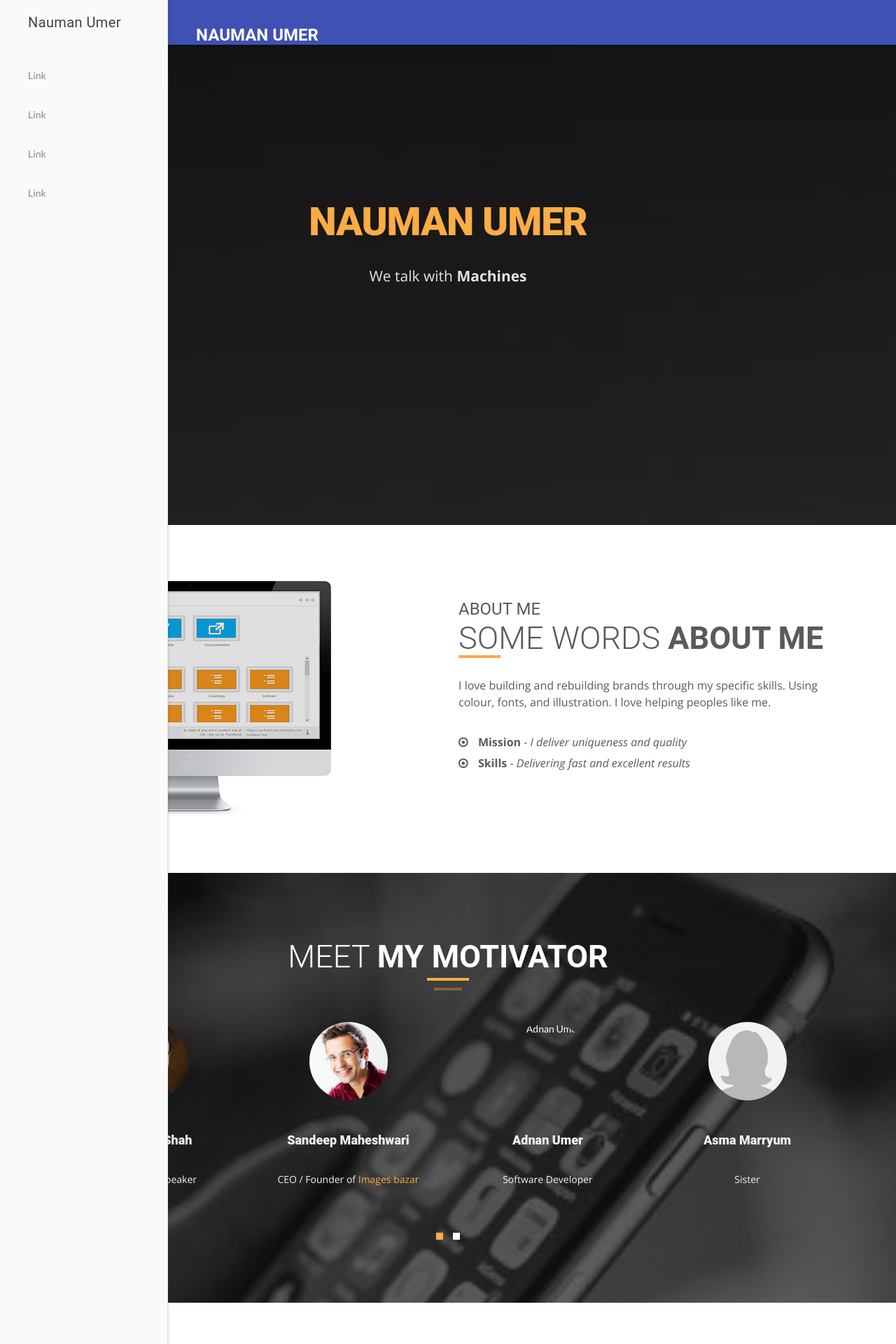
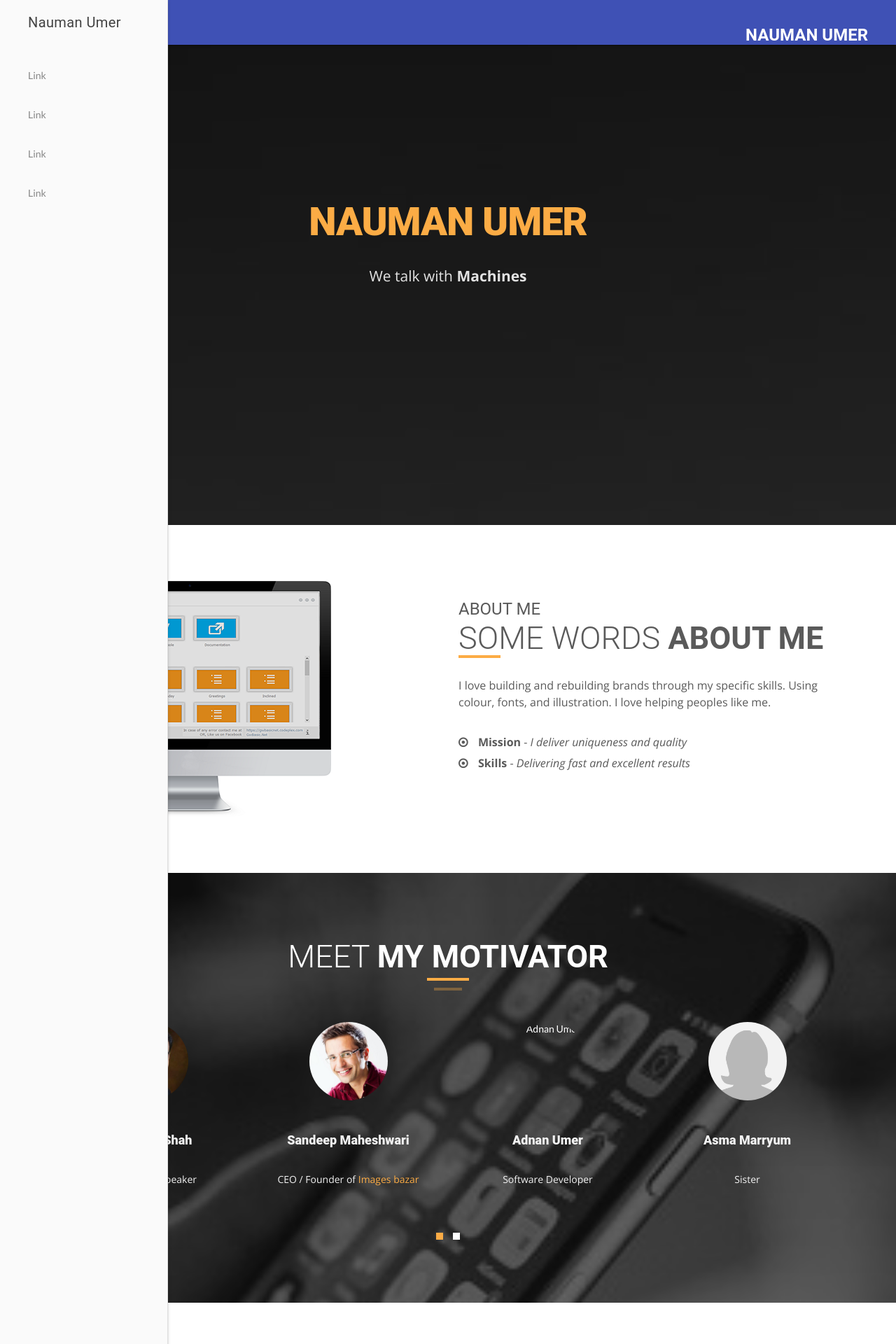
Before and after one commit to nmanumr/nmanumr.com, a Jekyll site: the page built from index.html, in a window 1280 px wide. Shown: the top 1920 px of the page at 70% size. Built offline with Jekyll 4.4.1, drawn with Linux system fonts in a browser that asks for light colours; nearby versions of some CDN libraries.

Commit message:
Update header.html

```diff
--- a/_includes/header.html
+++ b/_includes/header.html
@@ -4,8 +4,9 @@
             mdl-layout--fixed-header">
   <header class="mdl-layout__header">
     <div class="mdl-layout__header-row">
- <h2 class="mdl-card__title-text"><b>Nauman Umer</b></h2>
-      <div class="mdl-layout-spacer"></div>
+<div class="mdl-layout-spacer"></div>
+ <h2 class="mdl-card__title-text pull-left"><b>Nauman Umer</b></h2>
+
 
 
     </div>
```
